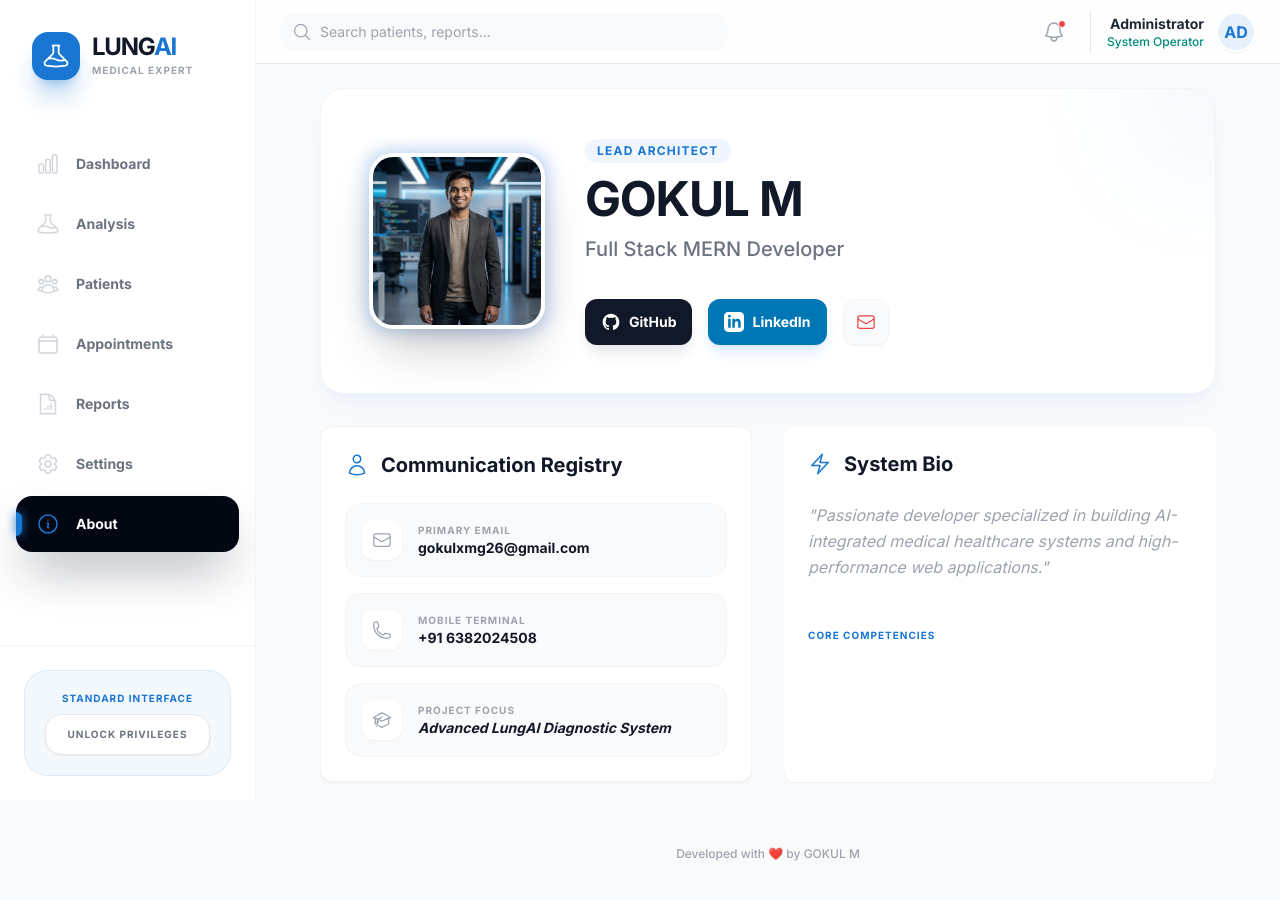
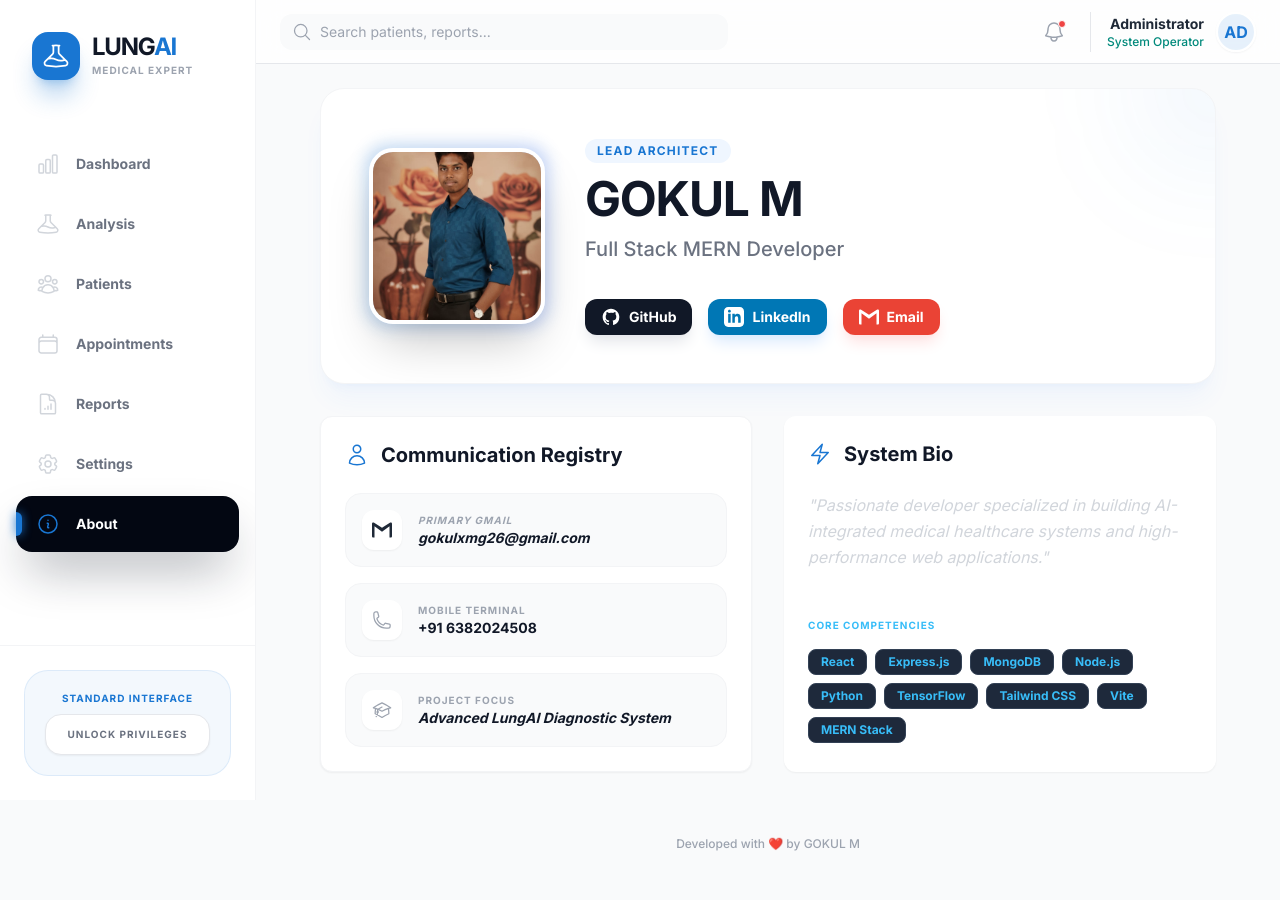
Before and after one commit to gokulm-dev-official/Intelligent-Lung-Disease-Diagnosis, a React (Vite) app in the folder frontend/: page /about in a window 1280 px wide. Shown: the top 900 px of the page. Built offline with nearby package versions, Linux system fonts and the light colour scheme; no server answers.

Commit message:
Update About page with branded Gmail icon and high-contrast skills display

```diff
--- a/frontend/src/pages/About.jsx
+++ b/frontend/src/pages/About.jsx
@@ -5,7 +5,7 @@ import {
     AcademicCapIcon,
     BoltIcon
 } from '@heroicons/react/24/outline';
-import profilePhoto from '../assets/profile.png';
+import profilePhoto from '../assets/profile.jpg';
 
 const LinkedInIcon = () => (
     <svg className="w-5 h-5" fill="currentColor" viewBox="0 0 24 24" aria-hidden="true">
@@ -19,14 +19,20 @@ const GitHubIcon = () => (
     </svg>
 );
 
+const GmailIcon = () => (
+    <svg className="w-5 h-5" fill="currentColor" viewBox="0 0 24 24" aria-hidden="true">
+        <path d="M24 4.5v15c0 .85-.65 1.5-1.5 1.5H21V7.39l-9 6.58-9-6.58V21H1.5C.65 21 0 20.35 0 19.5v-15c0-1.17 1.1-1.9 2.1-1.4L12 9.4l9.9-6.3c1-.5 2.1.23 2.1 1.4z" />
+    </svg>
+);
+
 const developerDetails = {
     name: "GOKUL M",
     role: "Full Stack MERN Developer",
     email: "gokulxmg26@gmail.com",
-    phone: "+91 6382024508", // Added phone as per user request (placeholders if not provided, but they gave email/socials)
+    phone: "+91 6382024508",
     linkedin: "https://www.linkedin.com/in/gokul-m-7b881629b/",
     github: "https://github.com/gokulm-dev-official",
-    skills: ["React", "Express.js", "MongoDB", "Node.js", "Python", "TensorFlow"],
+    skills: ["React", "Express.js", "MongoDB", "Node.js", "Python", "TensorFlow", "Tailwind CSS", "Vite", "MERN Stack"],
     bio: "Passionate developer specialized in building AI-integrated medical healthcare systems and high-performance web applications."
 };
 
@@ -62,8 +68,9 @@ export default function About() {
                                 <LinkedInIcon />
                                 <span className="text-sm font-bold">LinkedIn</span>
                             </a>
-                            <a href={`mailto:${developerDetails.email} `} className="p-3 bg-gray-50 hover:bg-gray-100 rounded-xl transition-all text-red-500 shadow-sm border border-gray-100">
-                                <EnvelopeIcon className="w-5 h-5" />
+                            <a href={`mailto:${developerDetails.email}`} className="flex items-center gap-2 px-4 py-2 bg-[#EA4335] text-white rounded-xl hover:opacity-90 transition-all shadow-lg shadow-red-100">
+                                <GmailIcon />
+                                <span className="text-sm font-bold">Email</span>
                             </a>
                         </div>
                     </div>
@@ -79,12 +86,12 @@ export default function About() {
                     </h3>
 
                     <div className="space-y-4">
-                        <div className="flex items-center gap-4 p-4 bg-gray-50 rounded-2xl border border-gray-100">
+                        <div className="flex items-center gap-4 p-4 bg-gray-50 rounded-2xl border border-gray-100 italic transition-all hover:bg-white hover:shadow-md">
                             <div className="w-10 h-10 bg-white rounded-xl flex items-center justify-center shadow-sm">
-                                <EnvelopeIcon className="w-5 h-5 text-gray-400" />
+                                <GmailIcon className="text-[#EA4335]" />
                             </div>
                             <div>
-                                <p className="text-[10px] font-black uppercase tracking-widest text-gray-400">Primary Email</p>
+                                <p className="text-[10px] font-black uppercase tracking-widest text-gray-400">Primary Gmail</p>
                                 <p className="text-sm font-bold text-gray-900">{developerDetails.email}</p>
                             </div>
                         </div>
@@ -112,20 +119,20 @@ export default function About() {
                 </div>
 
                 {/* Bio / Mission */}
-                <div className="card space-y-6 bg-gray-900 text-white border-none shadow-2xl">
+                <div className="card space-y-6 bg-[#0f172a] text-white border-none shadow-2xl">
                     <h3 className="text-xl font-bold flex items-center gap-3">
-                        <BoltIcon className="w-6 h-6 text-primary" />
+                        <BoltIcon className="w-6 h-6 text-primary outline-none" />
                         System Bio
                     </h3>
-                    <p className="text-gray-400 leading-relaxed italic">
+                    <p className="text-gray-300 leading-relaxed italic">
                         "{developerDetails.bio}"
                     </p>
 
                     <div className="pt-6">
-                        <p className="text-[10px] font-black uppercase tracking-widest text-primary mb-4">Core Competencies</p>
+                        <p className="text-[10px] font-black uppercase tracking-widest text-[#38bdf8] mb-4">Core Competencies</p>
                         <div className="flex flex-wrap gap-2">
                             {developerDetails.skills.map(skill => (
-                                <span key={skill} className="px-3 py-1 bg-white/10 rounded-lg text-xs font-bold border border-white/5">
+                                <span key={skill} className="px-3 py-1 bg-[#1e293b] text-[#38bdf8] rounded-lg text-xs font-bold border border-[#334155] hover:bg-[#334155] transition-colors">
                                     {skill}
                                 </span>
                             ))}
```
Also changed, not shown: frontend/src/assets/profile.jpg (added), frontend/src/assets/profile.png (deleted).
